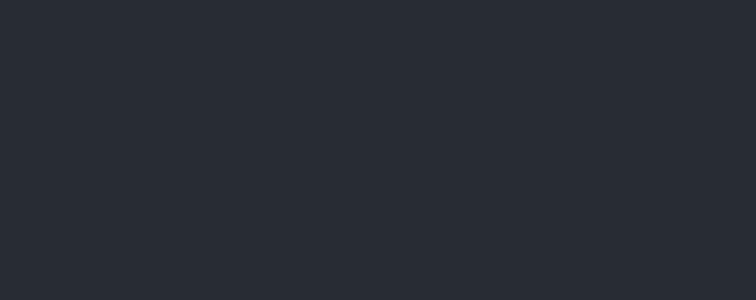
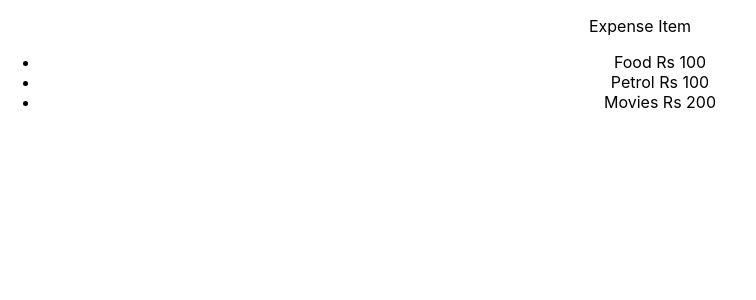
Before and after one commit to maq-ahmad-20/reactfirstapp, a React (Create React App) app: page / in a window 1280 px wide. Shown: the top 300 px of the page, without its empty margins (0-756 px from the left). Built offline with nearby package versions, Linux system fonts and the light colour scheme.

Commit message:
ExpenseItemCommits

```diff
--- a/src/App.js
+++ b/src/App.js
@@ -1,12 +1,11 @@
 
 import './App.css';
+import ExpenseItem from './Components/ExpenseItems';
 
 function App() {
   return (
     <div className="App">
-      <header className="App-header">
-
-      </header>
+      <ExpenseItem />
     </div>
   );
 }
```
